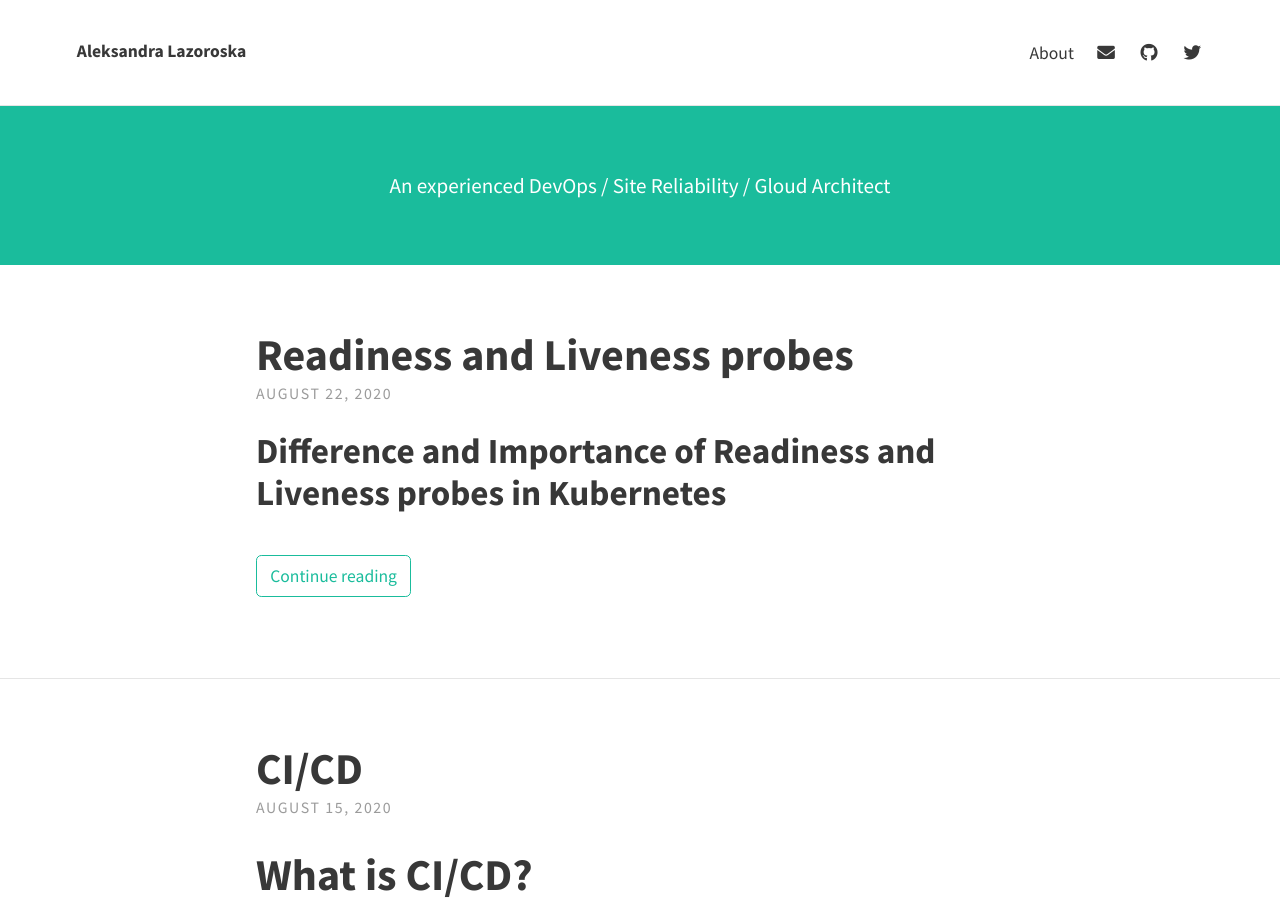
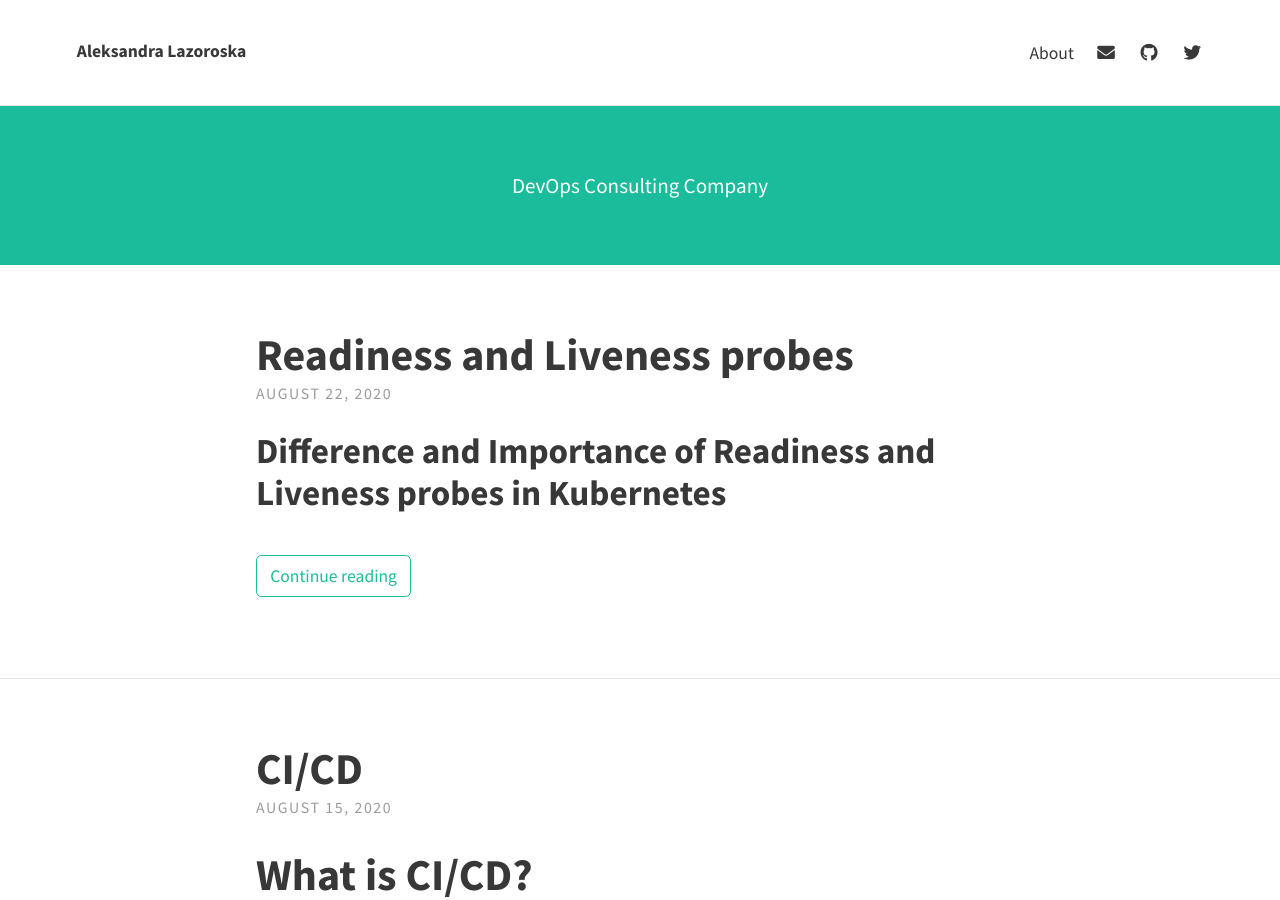
Before and after one commit to aleksandralazoroska/aleksandralazoroska.github.io, a Jekyll site: the page built from index.html, in a window 1280 px wide and 900 px high. Built offline with Jekyll 4.4.1, drawn with Linux system fonts in a browser that asks for light colours; nearby versions of some CDN libraries; the list of posts is cut into pages by our own code.

Commit message:
Update _config.yml

```diff
--- a/_config.yml
+++ b/_config.yml
@@ -13,7 +13,7 @@ theme_settings:
 
   # Header and footer text
   header_text: >
-     <p>An experienced DevOps / Site Reliability / Gloud Architect </p>
+     <p>DevOps Consulting Company</p>
   header_text_feature_image:
   footer_text: >
    Powered by <a href="https://jekyllrb.com/">Jekyll</a> with <a href="https://github.com/ilchebedelovski/ilchebedelovski.github.io">Type Theme</a>
```
